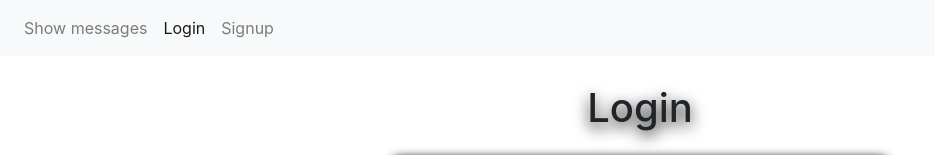
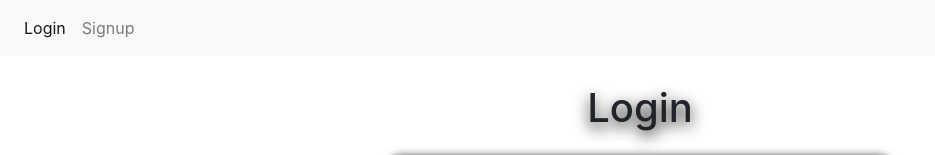
Before and after one commit to danielFilin/Daniel-Filin-28-12-2020, an Angular app: page /login in a window 1280 px wide. Shown: the top 155 px of the page, without its empty margins (0-935 px from the left). Built offline with nearby package versions, Linux system fonts and the light colour scheme.

Commit message:
added tiny ux improvement, hide add-messages for unloged users

```diff
--- a/src/app/header/header.component.html
+++ b/src/app/header/header.component.html
@@ -7,7 +7,7 @@
       <li *ngIf="userIsAuthenticated" class="nav-item active" routerLinkActive="active">
         <a class="nav-link" routerLink="/add-message">Add a message<span class="sr-only">(current)</span></a>
       </li>
-      <li class="nav-item" routerLinkActive="active">
+      <li *ngIf="userIsAuthenticated" class="nav-item" routerLinkActive="active">
         <a class="nav-link" routerLink="/show-messages">Show messages</a>
       </li>
       <li *ngIf="!userIsAuthenticated" class="nav-item" routerLinkActive="active">
```
